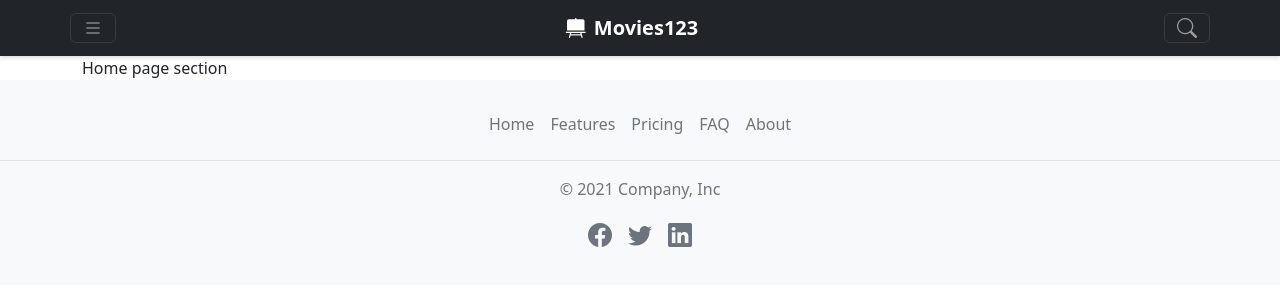
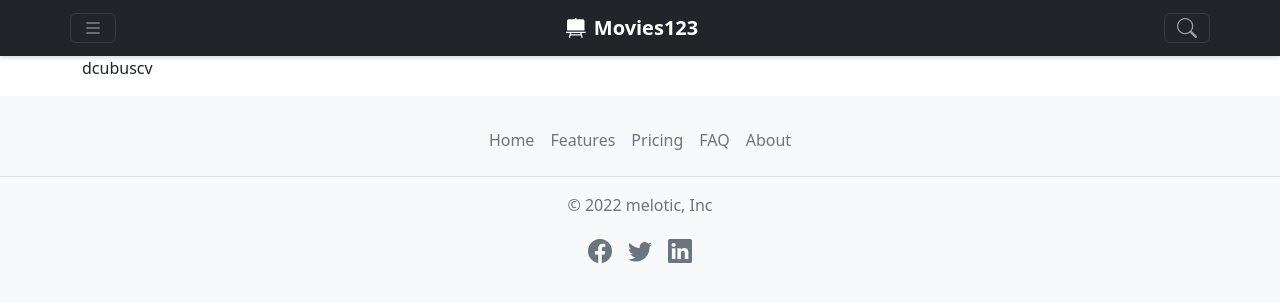
Before and after one commit to likithsai/movie-site-angular, an Angular app: page / in a window 1280 px wide. Shown: the top 302 px of the page. Built offline with nearby package versions, Linux system fonts and the light colour scheme.

Commit message:
minor changes

```diff
--- a/src/app/app.component.ts
+++ b/src/app/app.component.ts
@@ -10,12 +10,14 @@
 export class AppComponent implements OnInit {
   headerData: any;
   footerData: any;
+  contentData: any;
 
   constructor(private data: JSONService) {}
 
   ngOnInit(): void {
       this.data.getData().subscribe(data => {
           this.headerData = data.header;
+          this.contentData = data.content;
           this.footerData = data.footer;
       });
   }
--- a/src/app/app.module.ts
+++ b/src/app/app.module.ts
@@ -1,7 +1,7 @@
 import { NgModule } from '@angular/core';
 import { BrowserModule } from '@angular/platform-browser';
 import { HttpClientModule } from '@angular/common/http';
-import { RouterModule, Routes } from '@angular/router'
+import { RouterModule, Routes } from '@angular/router';
 import { AppComponent } from './app.component';
 import { HeaderComponent } from './components/header/header.component';
 import { FooterComponent } from './components/footer/footer.component';
--- a/src/app/components/footer/footer.component.html
+++ b/src/app/components/footer/footer.component.html
@@ -1,4 +1,4 @@
-<footer class="py-4 bg-light">
+<footer class="py-4 bg-light shadow-sm">
     <ul class="nav justify-content-center border-bottom pb-3 mb-3">
       <li class="nav-item" *ngFor="let links of footerLinks">
         <a href="{{ links.href }}" class="nav-link px-2 text-muted">{{ links.name }}</a>
@@ -10,5 +10,4 @@
         <a href="{{ sc.href }}" class="nav-link px-2 text-muted"><i class="bi {{ sc.icon }} fs-4"></i></a>
       </li>
     </ul>
-
 </footer>
--- a/src/app/sections/home-page-section/home-page-section.component.html
+++ b/src/app/sections/home-page-section/home-page-section.component.html
@@ -1,3 +1,3 @@
 <div class="container">
-    <p class="m-0">Home page section</p>
+    <p>dcubuscv</p>
 </div>
--- a/src/assets/data.json
+++ b/src/assets/data.json
@@ -3,8 +3,9 @@
         "title": "Movies123",
         "icon": "bi bi-easel2-fill"
     }],
+    "content": [],
     "footer": [{
-        "copyrighttext": "© 2021 Company, Inc",
+        "copyrighttext": "© 2022 melotic, Inc",
         "links": [
             { "href": "/", "name": "Home", "icon": "bi-facebook" },
             { "href": "/features", "name": "Features", "icon": "bi-facebook" },
```
